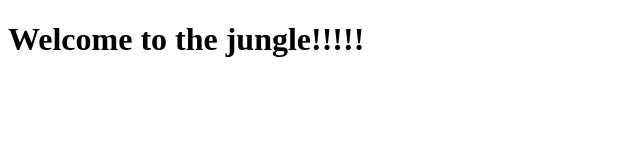
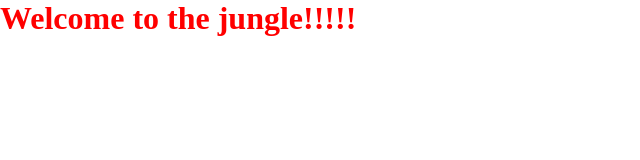
Before and after one commit to Githector/portfoli, a plain HTML site: page index.html in a window 1280 px wide. Shown: the whole page, without its empty margins (0-640 px from the left). Drawn offline with Linux system fonts and the light colour scheme.

Commit message:
afegit l'estil

```diff
--- a/css/estil.css
+++ b/css/estil.css
@@ -0,0 +1,8 @@
+*{
+    margin: 0;
+    padding: 0;
+}
+
+h1{
+    color: red;
+}
--- a/index.html
+++ b/index.html
@@ -3,6 +3,8 @@
 <head>
     <meta charset="UTF-8">
     <title>Prova Git</title>
+    <link rel="stylesheet" href="css/estil.css">
+    <link rel="stylesheet" href="">
 </head>
 <body>
     <h1>Welcome to the jungle!!!!!</h1>
```
